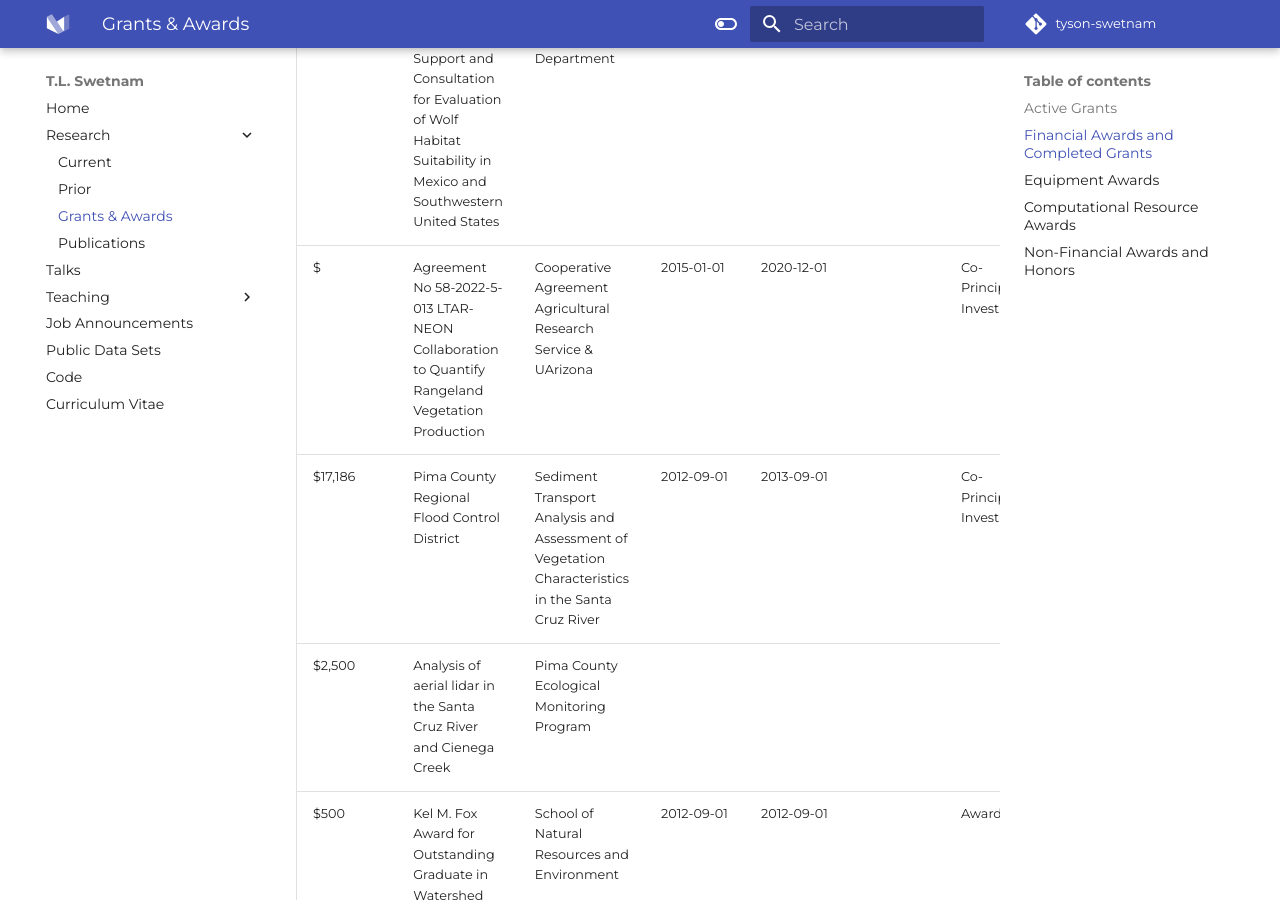
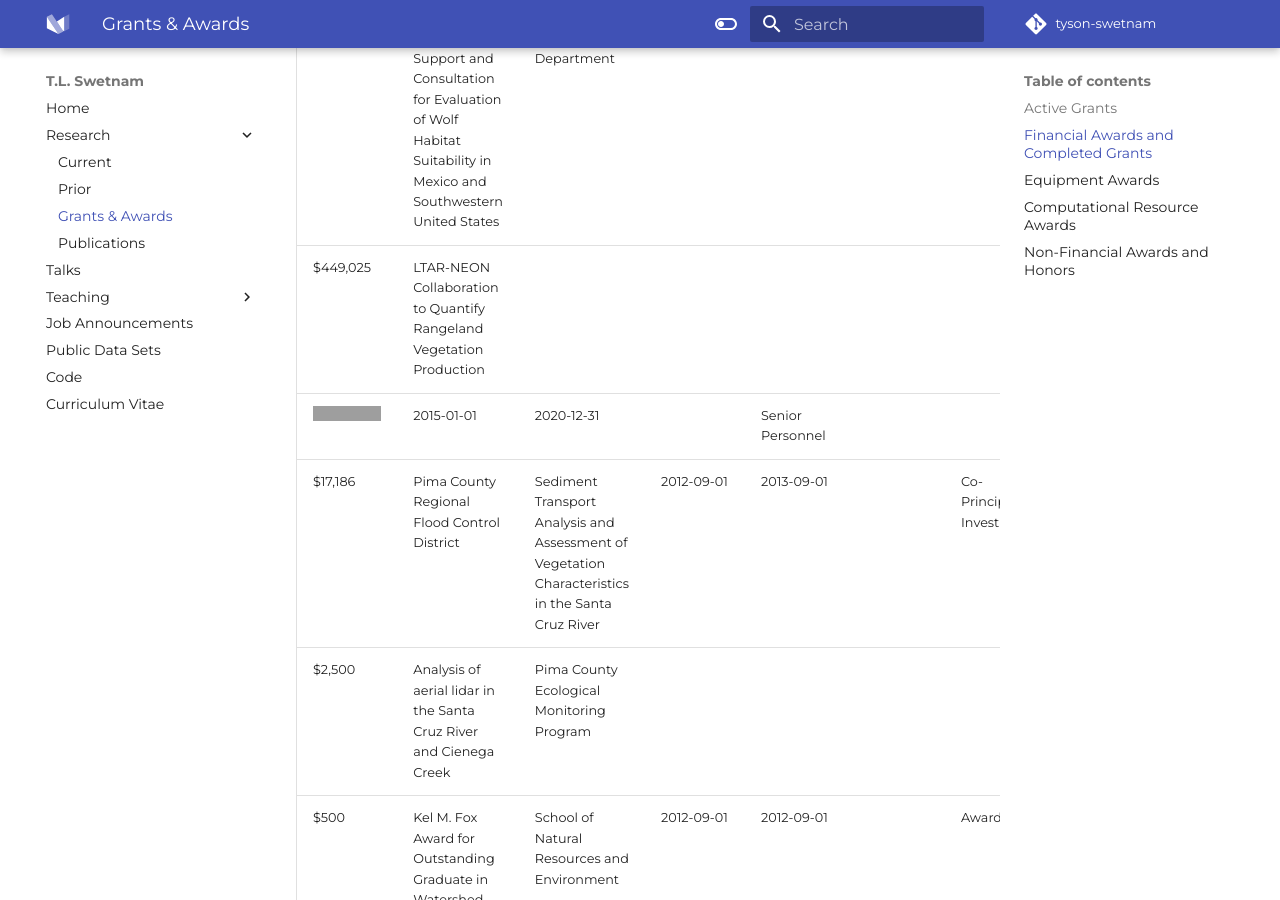
Before and after one commit to tyson-swetnam/new-website, an MkDocs documentation site: the page built from docs/awards.md, in a window 1280 px wide and 900 px high, scrolled down 2265 px. Built offline with MkDocs 1.6.1 and Material for MkDocs 9.7.7, drawn with Linux system fonts in a browser that asks for light colours; some web fonts are replaced; comment, search, counter and statistics services are not loaded; grey boxes are pictures that could not be loaded.

Commit message:
Update awards.md

```diff
--- a/docs/awards.md
+++ b/docs/awards.md
@@ -11,7 +11,6 @@
 | $497,481 | High Intensity Phenotyping Sites: A multi-scale, multi-modal sensing and sense-making cyber-ecosystem for genomes to fields | [![NIFA-1022368](https://img.shields.io/badge/NIFA-1022368-green.svg)](https://portal.nifa.usda.gov/web/crisprojectpages/1022368-high-intensity-phenotyping-sitesa-multi-scale-multi-modal-sensing-and-sense-making-cyber-ecosystem-for-genomes-to-fields.htm) | 2020-05-01 | 2023-05-01 | | Senior Personnel |
 | $ | Assessing the Climate Change Mitigation Potential of Diverse Vegetation Types in the Pinaleño Mountains, Arizona | TRIF-WEES | 2022-01-01 | | | Co-Principal Investigator |
 
-
 ## Financial Awards and Completed Grants
 
 | Amount | Name | Agency | Start Date | End Date | Info | Role |
@@ -20,7 +19,8 @@
 | $19,500 | Jemez River Corridor Forest Inventory | Nature Conservancy | 2019-07-30 | 2020-12-30 | [website](https://promethean-gift.github.io) | Principal Investigator |
 | $118,978 | BLM CESU Lower Gila River Vegetation Mapping | BLM | 2016-07-07 | 2020-03-26 | | Senior Personnel |
 | $10,000 | Remote Sensing Support and Consultation for Evaluation of Wolf Habitat Suitability in Mexico and Southwestern United States | Arizona Game & Fish Department | 2016-08-01 | 2017-08-01 | | Principal Investigator|
-| $ | Agreement No 58-2022-5-013 LTAR-NEON Collaboration to Quantify Rangeland Vegetation Production | Cooperative Agreement Agricultural Research Service & UArizona | 2015-01-01 | 2020-12-01 | | Co-Principal Investigator |
+| $449,025 | LTAR-NEON Collaboration to Quantify Rangeland Vegetation Production |
+[![NIFA-0429391](https://img.shields.io/badge/NIFA-0429391-green.svg)](https://portal.nifa.usda.gov/web/crisprojectpages/0429391-ltar-neon-collaboration-to-quantify-rangeland-vegetation-production.html) | 2015-01-01 | 2020-12-31 | | Senior Personnel |
 | $17,186 | Pima County Regional Flood Control District | Sediment Transport Analysis and Assessment of Vegetation Characteristics in the Santa Cruz River | 2012-09-01 | 2013-09-01 | | Co-Principal Investigator |
 | $2,500 | Analysis of aerial lidar in the Santa Cruz River and Cienega Creek | Pima County Ecological Monitoring Program |
 | $500 | Kel M. Fox Award for Outstanding Graduate in Watershed Management | School of Natural Resources and Environment | 2012-09-01 | 2012-09-01 | | Awardee |
```
